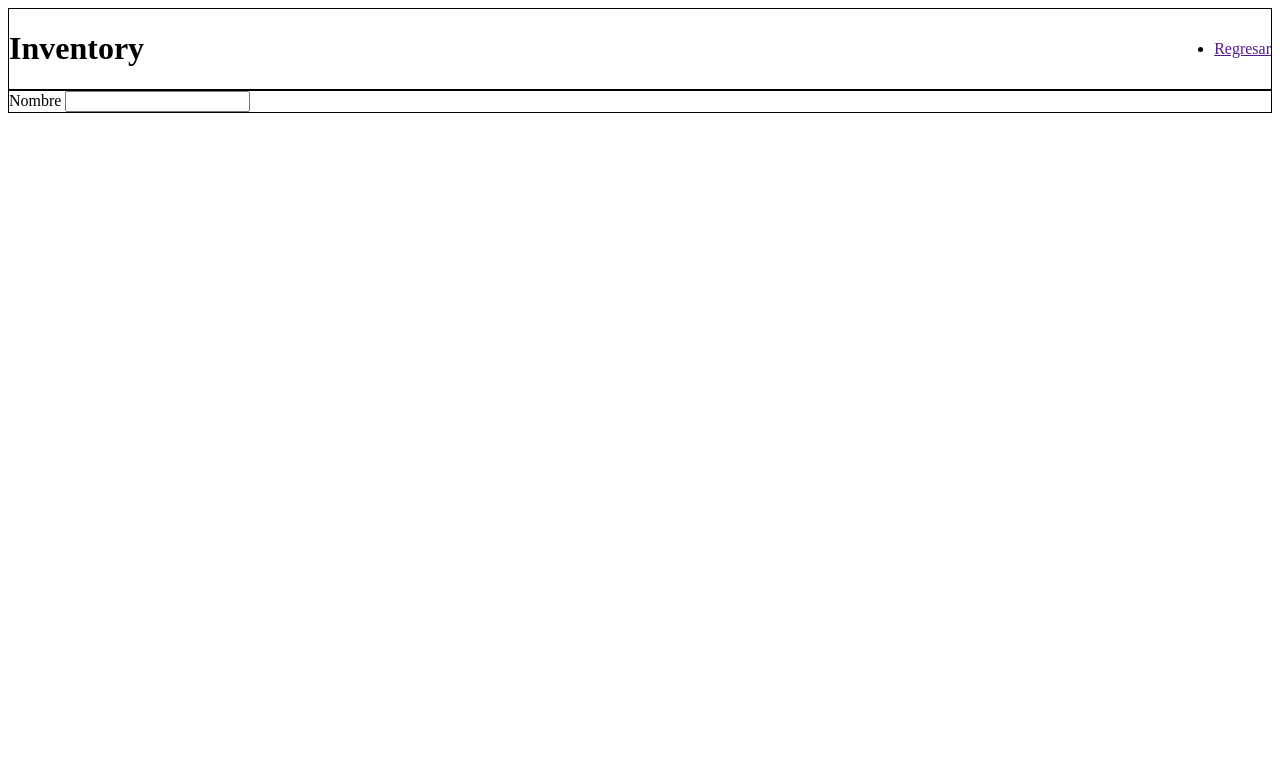
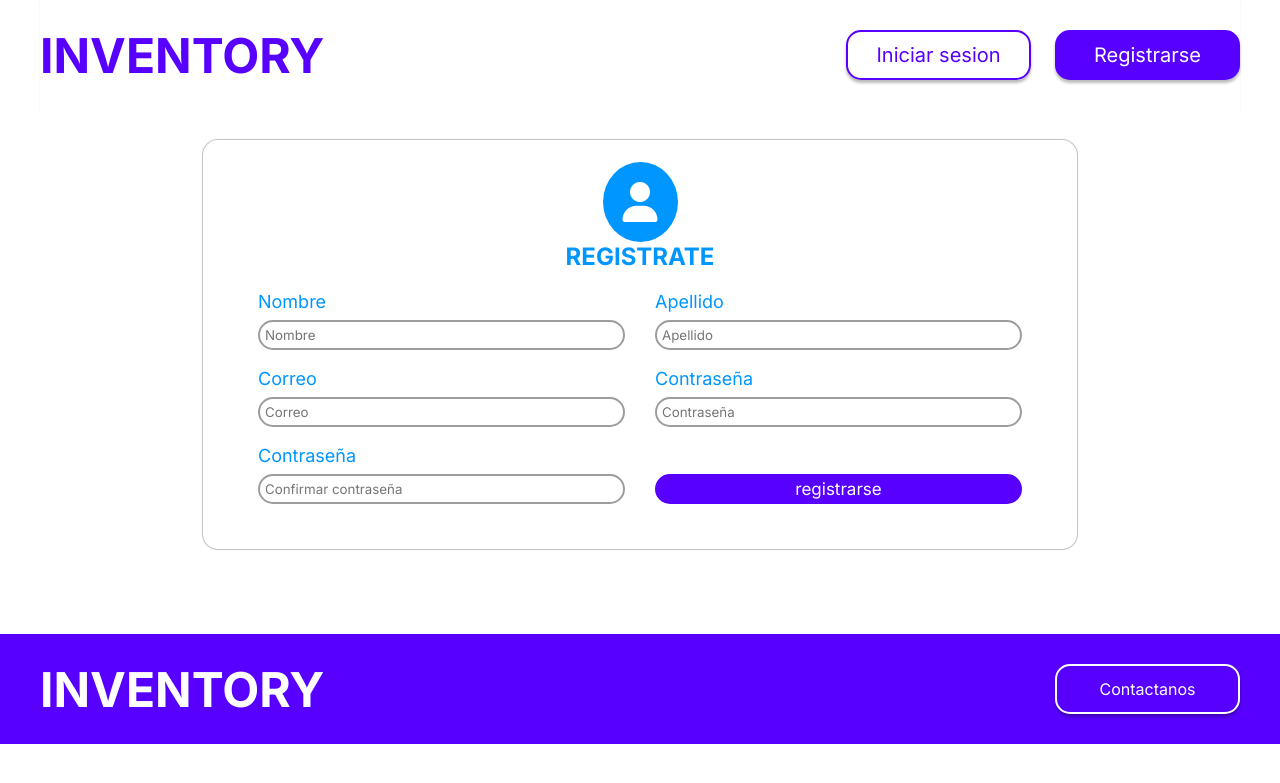
Before and after one commit to ROJUS-C/ProyectoTW, a PHP site: page /pages/registrarse.html in a window 1280 px wide. Shown: the top 783 px of the page. Run offline with PHP 8.4, Linux system fonts and the light colour scheme; some libraries are stand-ins or nearby versions.

Commit message:
casi terminado registrarse

```diff
--- a/pages/registrarse.html
+++ b/pages/registrarse.html
@@ -4,35 +4,82 @@
     <meta charset="UTF-8">
     <meta http-equiv="X-UA-Compatible" content="IE=edge">
     <meta name="viewport" content="width=device-width, initial-scale=1.0">
+    <script src="https://kit.fontawesome.com/6b9a49fe53.js" crossorigin="anonymous"></script>
+    <link rel="preconnect" href="https://fonts.googleapis.com">
+    <link rel="preconnect" href="https://fonts.gstatic.com" crossorigin>
+    <link href="https://fonts.googleapis.com/css2?family=Inter:wght@400;700&display=swap" rel="stylesheet">
+    <link rel="stylesheet" href="../public/css/general.css">
+    <link rel="stylesheet" href="../public/css/registrarse.css">
     <title>Registrarse</title>
-    <link rel="stylesheet" href="../public/css/registrarse.css">
 </head>
 <body>
-    <header class="headerclass">
-        <div class="header__t">
-            <h1>Inventory</h1>
-        </div>
-        <div class="header__nav">
-            <nav class="header__navlink">
-                <ul>
-                    <li><a class="link" href="">Regresar</a><i></i></li>
+    <header class="header">
+        <div class="header__main contenedor-principal">
+            <a class="header__logo" href="index.html">
+                <h1 class="header__titulo">INVENTORY</h1>
+            </a>
+            <nav class="header__menu">
+                <ul class="header__opciones">
+                    <li class="header__opcion">
+                        <a class="header__link heade" href="">Iniciar sesion</a>
+                    </li>
+                    <li class="header__opcion header__opcion--background-purple">
+                        <a class="header__link header__link--color-white" href="">Registrarse</a>
+                    </li>
                 </ul>
             </nav>
         </div>
     </header>
-    <main>
-        <section>
-            <form class="section__form" action="">
-                <div>
-                    <label for="">Nombre</label>
-                    <input type="text">
+    <main class="main-contenido contenedor-principal">
+        <section class="seccion__main">
+            <div class="main__title">
+                <div class="form__title__img">
+                    <i class="fa-solid fa-user"></i>
                 </div>
-            </form>
+                <div class="form__title__h2">
+                    <h2>REGISTRATE</h2>
+                </div>
+            </div>
+            <div class="main__form">
+                <form class="form" action="">
+                    <div class="form__seccion1">
+                        <div class="input__group">
+                            <label for="name">Nombre</label>
+                            <input type="text" placeholder="Nombre" name="name" id="name">
+                        </div>
+                        <div class="input__group">
+                            <label for="email">Correo</label>
+                            <input type="email" placeholder="Correo" name="email" id="email">
+                        </div>
+                        <div class="input__group">
+                            <label for="pass">Contraseña</label>
+                            <input type="password" placeholder="Confirmar contraseña" name="pass" id="pass">
+                        </div>
+                    </div>
+                    <div class="form__seccion">
+                        <div class="input__group">
+                            <label for="name">Apellido</label>
+                            <input type="text" placeholder="Apellido" name="lastname" id="lastname">
+                        </div>
+                        <div class="input__group">
+                            <label for="pass">Contraseña</label>
+                            <input type="password" placeholder="Contraseña" name="pass" id="pass">
+                        </div>
+                        <div class="input__sub">
+                            <button class="button">registrarse</button>
+                        </div>
+                    </div>
+                </form>
+            </div>
         </section>
     </main>
-
-    <footer>
-
+    <footer class="footer">
+        <div class="footer__contenedor contenedor-principal">
+            <a class="footer__logo" href="index.html">
+                <h1 class="footer__titulo">INVENTORY</h1>
+            </a>
+            <a class="footer__button" href="">Contactanos</a>
+        </div>
     </footer>
 </body>
 </html>
--- a/public/css/general.css
+++ b/public/css/general.css
@@ -11,3 +11,6 @@ link de la fuente
     padding: 0;
     font-family: 'Inter', sans-serif;
 }
+img{
+    max-width: 100%;
+}
--- a/public/css/registrarse.css
+++ b/public/css/registrarse.css
@@ -1,13 +1,161 @@
-.headerclass{
-    border: 1px solid black;
+/*ESTILO PARA EL HEADER*/
+.header{
+    height: 110px;
+    margin: 0px 40px;
+    box-shadow: 0px 0.4px 1px 0px rgb(0, 0, 0, .25);
+}
+
+.header__main{
     display: flex;
     align-items: center;
     justify-content: space-between;
+    height: 100%;
 }
-.mainclass{
 
+.header__logo{
+    text-decoration: none;
 }
-.section__form{
-    border: 1px solid black;
 
+.header__titulo{
+    font-size: 48px;
+    font-weight: bold;
+    color: #5800FF;
 }
+
+.header__opciones{
+    display: flex;
+    list-style: none;
+    gap: 24px;
+}
+
+.header__opcion{
+    display: flex;
+    align-items: center;
+    justify-content: center;
+    width: 185px;
+    height: 50px;
+    border: 2px solid #5800FF;
+    border-radius: 15px;
+    box-shadow: 0px 3px 3px 0px rgb(0, 0, 0, .27);
+}
+
+.header__opcion--background-purple{
+    background-color: #5800FF;
+}
+
+.header__link{
+    display: flex;
+    align-items: center;
+    justify-content: center;
+    text-decoration: none;
+    font-size: 20px;
+    color: #5800FF;
+    height: 100%;
+    width: 100%;
+}
+
+.header__link--color-white{
+    color: #ffffff;
+}
+
+/*ESTILO DEL FOTEER*/
+.footer{
+    height: 110px;
+    background-color: #5800FF;
+}
+
+.footer__contenedor{
+    display: flex;
+    justify-content: space-between;
+    align-items: center;
+    height: 100%;
+    margin: 0px 40px;
+}
+
+.footer__logo{
+    text-decoration: none;
+}
+
+.footer__titulo{
+    font-size: 48px;
+    font-weight: bold;
+    color: #ffffff;
+}
+
+.footer__button{
+    display: flex;
+    align-items: center;
+    justify-content: center;
+    text-decoration: none;
+    width: 185px;
+    height: 50px;
+    color: #ffffff;
+    border: 2px solid #ffffff;
+    border-radius: 15px;
+    box-shadow: 0px 3px 3px 0px rgb(0, 0, 0, .27);
+}
+/**ESTILO PARA LA SECCION MAIN DEL FORMULARIO*/
+.seccion__main{
+    border-radius: 15px;
+    margin: 30px 203px 85px;
+    padding: 7px 55px;
+    box-shadow: 0px 0px 1px 1px  rgba(0, 0, 0, 0.25);
+}
+.form__title__img i {
+    padding: 20px;
+    border-radius: 100%;
+    font-size: 40px;
+    color: white;
+    background-color: #0096FF;
+}
+.form__title__h2 h2{
+    color: #0096FF;
+}
+.main__title{
+    display: flex;
+    flex-direction: column;
+    align-items: center;
+    justify-content: center;
+    margin-top: 15px;
+}
+
+/*ESTILO PARA EL FORMULARIO*/
+.main__form{
+    padding: 20px 0px;
+}
+.form{
+    display: grid;
+    grid-template-columns: 1fr 1fr;
+    column-gap: 30px;
+}
+.input__group label{
+    font-style: normal;
+    font-size: 18px;
+    color: #0096FF;
+}
+.input__group input{
+    border-radius: 20px;
+    padding: 5px;
+    height: 30px;
+    border: 2px solid #9D9D9D;
+    margin-top: 8px;
+    margin-bottom: 18px;
+    width: 100%;
+}
+.input__sub{
+    display: flex;
+    margin-top: 29px;
+}
+.input__sub button{
+    display: flex;
+    justify-content: center;
+    align-items: center;
+    height: 30px;
+    border: none;
+    color: white;
+    font-size: 17px;
+    background-color: #5800FF;
+    border-radius: 20px;
+    cursor: pointer;
+    width: 100%;
+}
```
Also changed, not shown: public/imagenes/usuario.png (added).
